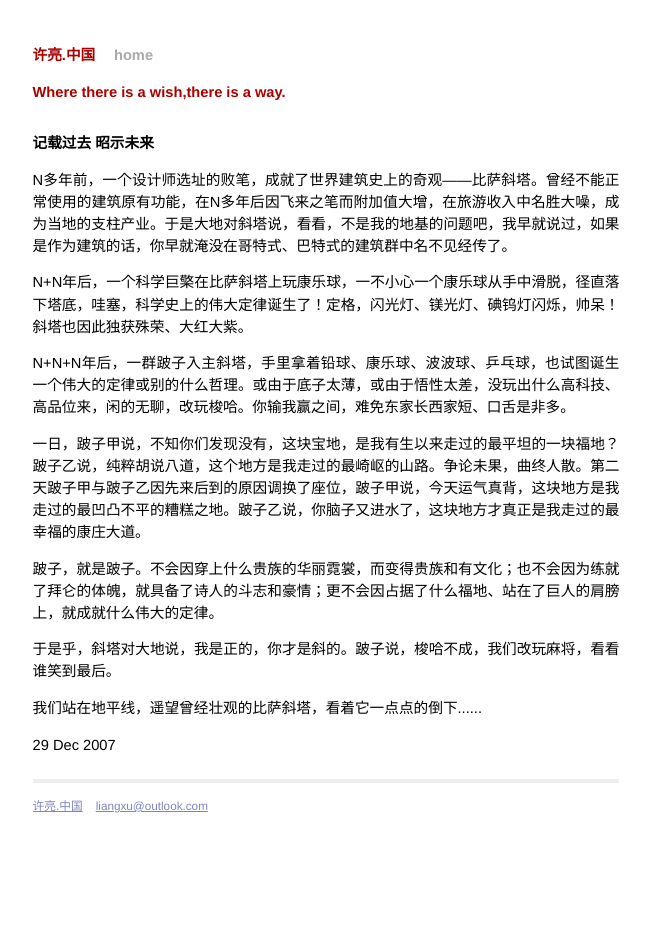
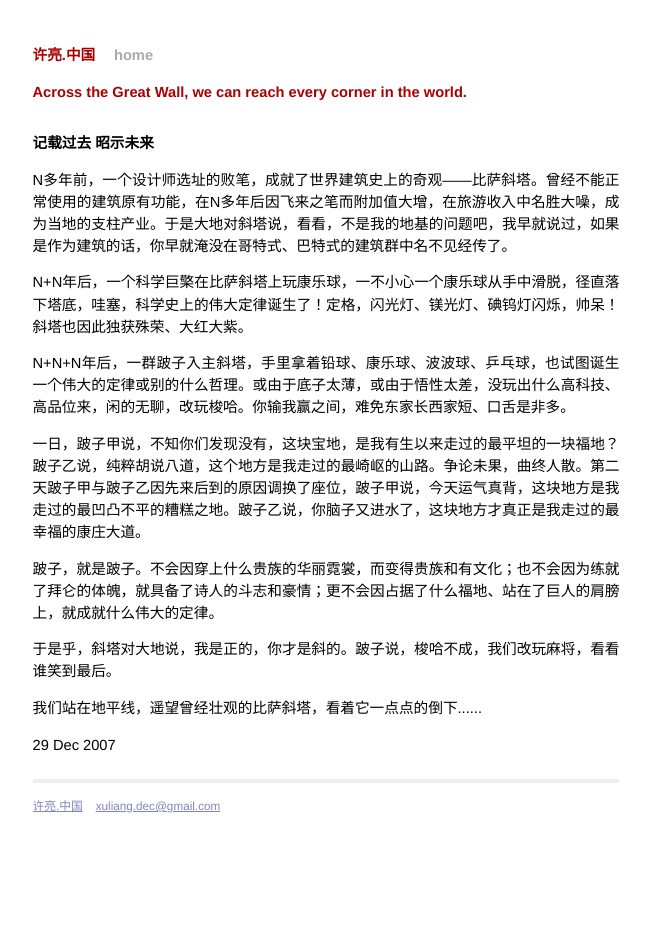
Before and after one commit to liangxu/blog, a Jekyll site: the page built from _posts/2007-12-29-记载过去-昭示未来.html, in a window 1280 px wide. Shown: the whole page, without its empty margins (314-964 px from the left). Built offline with Jekyll 4.4.1, drawn with Linux system fonts in a browser that asks for light colours; Markdown is read by kramdown in place of the engine named in the settings.

Commit message:
update index page

```diff
--- a/_layouts/default.html
+++ b/_layouts/default.html
@@ -17,7 +17,7 @@
     <a href="/">许亮.中国</a>
     <a class="extra" href="/">home</a>
 	<br/>
-	<p>Where there is a wish,there is a way.</p>
+	<p>Across the Great Wall, we can reach every corner in the world.</p>
   </div>
 
   {{ content }}
@@ -25,7 +25,7 @@
   <div class="footer">
     <div class="contact">
       <p>
-        <a href="/">许亮.中国</a>&nbsp;&nbsp;&nbsp;&nbsp;<a href="mailto:liangxu@outlook.com">liangxu@outlook.com</a>
+        <a href="/">许亮.中国</a>&nbsp;&nbsp;&nbsp;&nbsp;<a href="mailto:xuliang.dec@gmail.com">xuliang.dec@gmail.com</a>
       </p>
     </div>
   </div>
```
